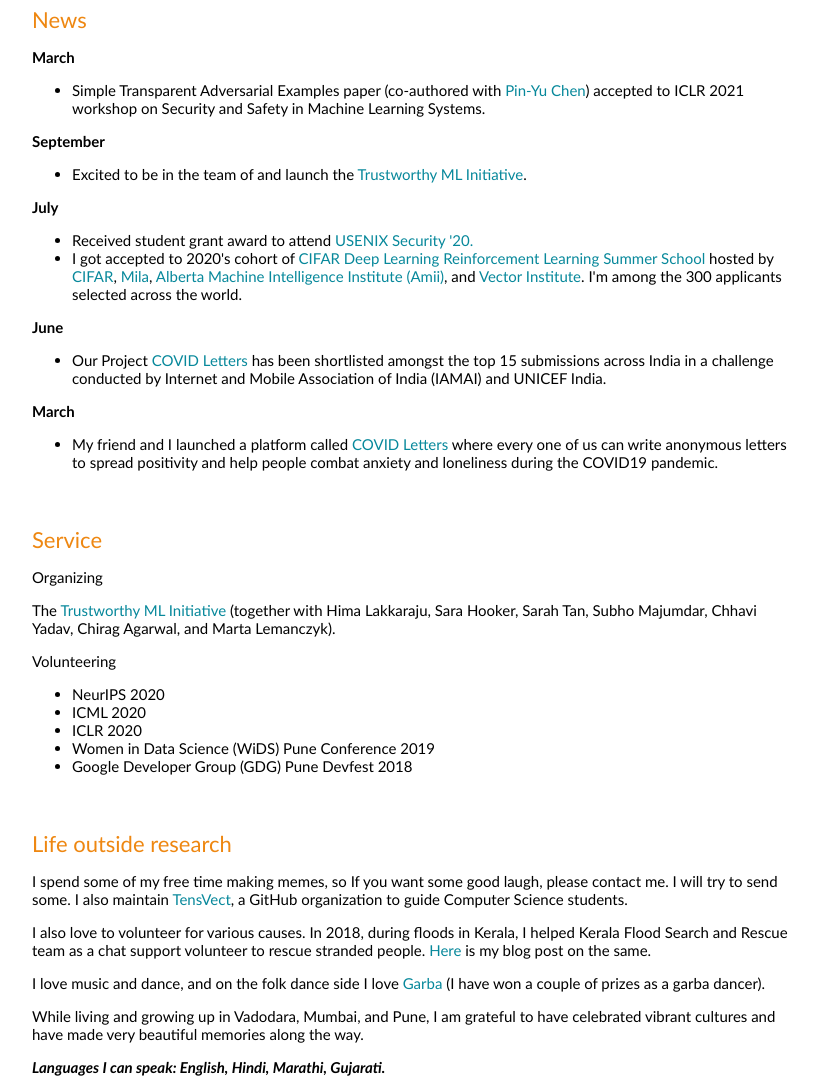
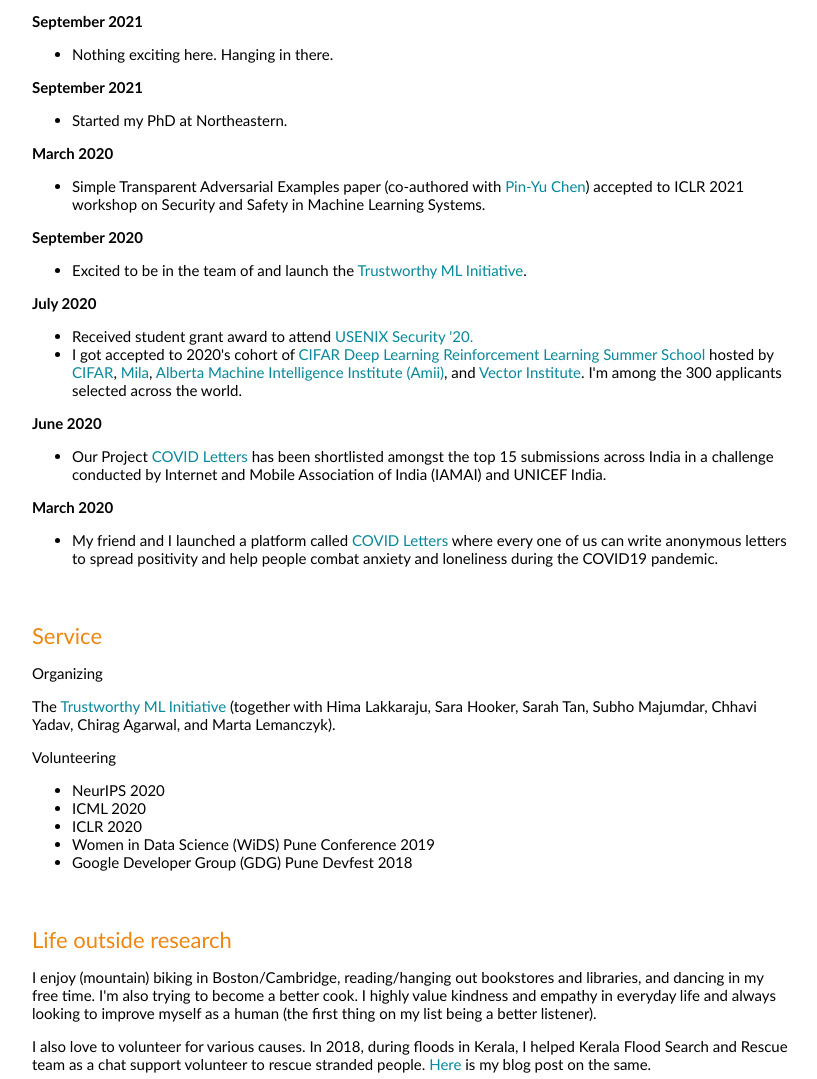
Before and after one commit to jaydeepborkar/jaydeepborkar.github.io, a plain HTML site: page index.html in a window 1280 px wide. Shown: the part 768-1847 px from the top of the page, without its empty margins (228-1045 px from the left). Drawn offline with Linux system fonts and the light colour scheme.

Commit message:
update update update -- it's been a long tough time!

```diff
--- a/index.html
+++ b/index.html
@@ -27,7 +27,7 @@
                 <name>Jaydeep Borkar (जयदीप बोरकर)</name>
               </p>
               <p style="text-align:center">jaijborkar at gmail dot com (<a href="https://www.mypronouns.org/" target="blank">he/him</a>)</p>
-              <p>I'm a first-year Computer Science PhD student at <a href="https://www.northeastern.edu/" target="blank">Northeastern University</a> where I'm fortunate to be advised by <a href="https://www.ccs.neu.edu/home/alina/index.html" target="blank">Alina Oprea</a>. Previously, I was an external research student at <a href="https://mitibmwatsonailab.mit.edu/" target="blank">MIT-IBM Watson AI Lab</a> where I worked with Dr. <a href="https://sites.google.com/site/pinyuchenpage/home" target="blank">Pin-Yu Chen</a> on research related to adversarial robustness of deep learning models. I graduated with a Bachelor's degree in Computer Engineering from <a href="http://www.unipune.ac.in/" target="blank">Pune University</a> in India in 2020.</p>
+               <p>I'm a <s>first</s> second year Computer Science PhD student at <a href="https://www.northeastern.edu/" target="blank">Northeastern University</a> where I'm advised by <a href="https://www.ccs.neu.edu/home/alina/index.html" target="blank">Alina Oprea</a>. Previously, I was an external research student at <a href="https://mitibmwatsonailab.mit.edu/" target="blank">MIT-IBM Watson AI Lab</a> where I worked with Dr. <a href="https://sites.google.com/site/pinyuchenpage/home" target="blank">Pin-Yu Chen</a> on research related to adversarial robustness of deep learning models. I graduated with a Bachelor's degree in Computer Engineering from <a href="http://www.unipune.ac.in/" target="blank">Pune University</a> in India in 2020.</p>
 
               <p>I'm also one of the founding organizers of the <a href="https://www.trustworthyml.org/" target="blank">Trustworthy ML Initiative</a>, which aims to lower the entry barriers into trustworthy machine learning.</p>
 
@@ -56,7 +56,7 @@
           <td style="padding:20px;width:100%;vertical-align:middle">
             <heading>Research</heading>
             <p>
-              My primary research interests lie in making machine learning robust and trustworthy. To achieve this goal, my current research focuses on aspects such as adversarial machine learning. In addition to this, I am also interested in other measures of trustworthiness such as privacy and fairness.
+              My research interests fall under the wide umbrella of trustworthy machine learning, covering areas like privacy, security, fairness, and interpretability. I'm also excited about human-centered AI.
               </p>
              <br>
               <b>Please contact me if you want a copy of my CV, discuss any interesting idea, collaborate on a research, or share a funny meme.</b>
@@ -97,32 +97,43 @@
             <tr>
             <td style="padding:20px;width:100%;vertical-align:middle">
               <heading>News</heading>
-               <p><b>March</b></p>
+
+               <p><b>September 2021</b></p>
+               <ul>
+                  <li>Nothing exciting here. Hanging in there.</li>
+               </ul>
+
+               <p><b>September 2021</b></p>
+               <ul>
+                  <li>Started my PhD at Northeastern.</li>
+               </ul>
+
+               <p><b>March 2020</b></p>
                <ul>
                   <li>Simple Transparent Adversarial Examples paper (co-authored with <a href="https://sites.google.com/site/pinyuchenpage/home" target="blank">Pin-Yu Chen</a>) accepted to ICLR 2021 workshop on Security and Safety in Machine Learning Systems.</li>
                </ul>
 
-               <p><b>September</b></p>
+               <p><b>September 2020</b></p>
                <ul>
                   <li>Excited to be in the team of and launch the <a href="http://trustworthyml.org/" target="blank">Trustworthy ML Initiative</a>.</li>
                </ul>
 
 
 
-              <p><b>July</b></p>
+              <p><b>July 2020</b></p>
               <ul>
                 <li>Received student grant award to attend <a href="https://www.usenix.org/conference/usenixsecurity20" target="blank">USENIX Security '20.</a></li>
                 <li>I got accepted to 2020's cohort of <a href="https://dlrlsummerschool.ca/" target="blank">CIFAR Deep Learning Reinforcement Learning Summer School</a> hosted by <a href="https://www.cifar.ca/" target="blank">CIFAR</a>, <a href="https://mila.quebec/en/mila/" target="blank">Mila</a>, <a href="https://www.amii.ca/" target="blank">Alberta Machine Intelligence Institute (Amii)</a>, and <a href="https://vectorinstitute.ai/" target="blank">Vector Institute</a>. I'm among the 300 applicants selected across the world.</li>
               </ul>
 
-              <p><b>June</b></p>
+              <p><b>June 2020</b></p>
               <ul>
 
                 <li>Our Project <a href="http://covidletters.herokuapp.com/" target="blank">COVID Letters</a> has been shortlisted amongst the top 15 submissions across India in a challenge conducted by Internet and Mobile Association of India (IAMAI) and UNICEF India.</p></li>
               </ul>
 
 
-              <p><b>March</b></p>
+              <p><b>March 2020</b></p>
               <ul>
                 <li> My friend and I launched a platform called <a href="https://covidletters.herokuapp.com/home" target="blank">COVID Letters</a> where every one of us can write anonymous letters to spread positivity and help people combat anxiety and loneliness during the COVID19 pandemic.</li>
               </ul>
@@ -245,8 +256,7 @@
         <tr>
         <td style="padding:20px;width:100%;vertical-align:middle">
           <heading>Life outside research</heading>
-          <p>I spend some of my free time making memes, so If you want some good laugh, please contact me. I will try to send some.
-           I also maintain <a href="https://tensvect.github.io/Learning/" target="blank">TensVect</a>, a GitHub organization to guide Computer Science students.</p>
+           <p>I enjoy (mountain) biking in Boston/Cambridge, reading/hanging out bookstores and libraries, and dancing in my free time. I'm also trying to become a better cook. I highly value kindness and empathy in everyday life and always looking to improve myself as a human (the first thing on my list being a better listener).</p>
 
            <p>I also love to volunteer for various causes. In 2018, during floods in Kerala, I helped Kerala
             Flood Search and Rescue team as a chat support volunteer to rescue stranded people. <a href="https://jaydeepborkar.wordpress.com/2018/09/07/volunteering-for-kerala-flood-search-and-rescue-team/" target="blank">Here</a> is my blog post on the same. </p>
```
